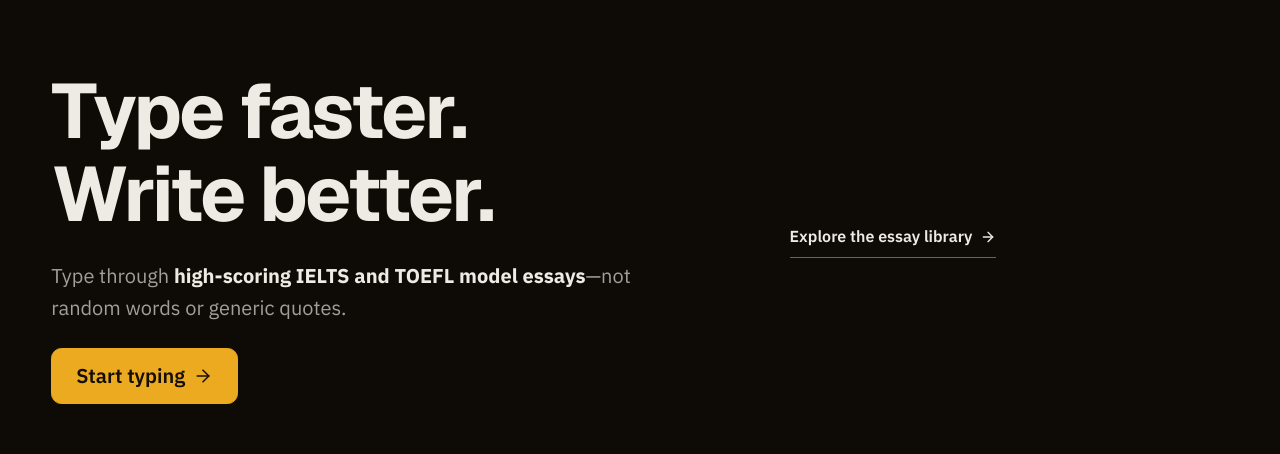
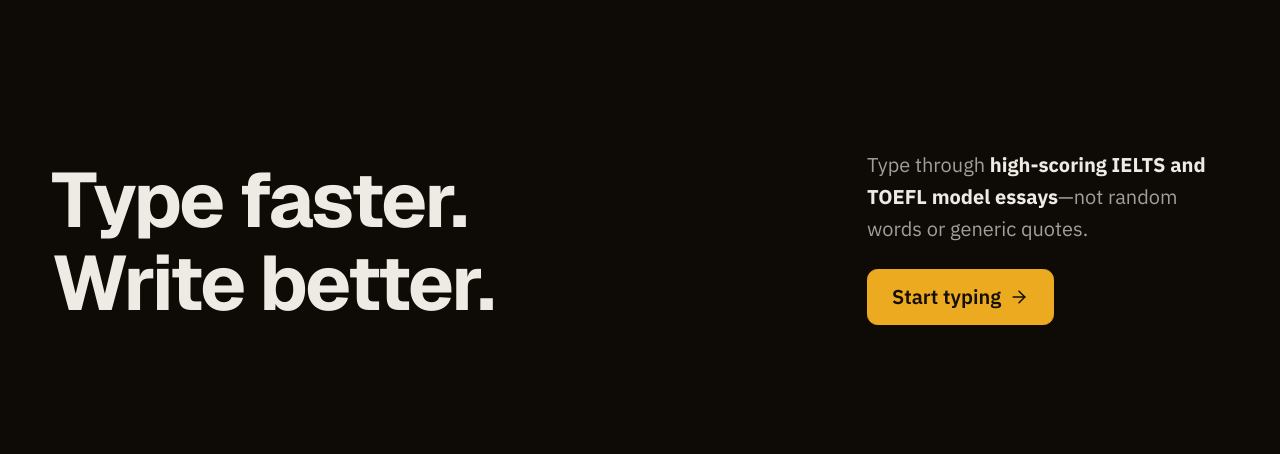
Before and after one commit to Liangchen-0311/TypingAbroad, a Next.js app: page / in a window 1280 px wide. Shown: the part 136-590 px from the top of the page. Built offline with nearby package versions, Linux system fonts and the light colour scheme; no server answers.

Commit message:
Refine homepage hero layout

```diff
--- a/src/app/globals.css
+++ b/src/app/globals.css
@@ -1,4 +1,4 @@
-/* Hallmark · pre-emit critique: P5 H5 E5 S5 R5 V4 · genre: modern-minimal · tone: quiet academic instrument · palette: warm amber on near-black · macrostructures: Split Studio (home) + Marquee Hero (about) · variation: proof-only rail + device-local metric · theme: custom · enrichment: E5 hand-built SVG (about) · nav: N1b preserved · footer: Ft5 preserved · contrast: pass (40–41) · slop: pass (42–45) · honest: pass (46) · chrome: pass (47) · tokens: pass (48) · icons: pass (30) · mobile: pass (34, 49–57) */
+/* Hallmark · pre-emit critique: P5 H5 E5 S5 R5 V4 · genre: modern-minimal · tone: quiet academic instrument · palette: warm amber on near-black · macrostructures: Split Studio (home) + Marquee Hero (about) · variation: statement-to-action split + text-only hero · theme: custom · enrichment: E5 hand-built SVG (about) · nav: N1b preserved · footer: Ft5 preserved · contrast: pass (40–41) · slop: pass (42–45) · honest: pass (46) · chrome: pass (47) · tokens: pass (48) · icons: pass (30) · mobile: pass (34, 49–57) */
 @import "../../tokens.css";
 @import "tailwindcss";
 
@@ -478,7 +478,9 @@
 }
 
 .home-hero h1 {
+  min-width: 0;
   max-width: 13ch;
+  overflow-wrap: anywhere;
   font-size: var(--text-display);
   font-weight: 700;
 }
@@ -3229,8 +3231,23 @@
   }
 
   .home-hero {
-    grid-template-columns: minmax(0, 1.15fr) minmax(0, 0.85fr);
-    gap: var(--space-4xl);
+    grid-template-columns: minmax(0, 1fr);
+  }
+
+  .home-hero__copy {
+    grid-template-columns: minmax(0, 1.3fr) minmax(20rem, 0.7fr);
+    column-gap: var(--space-4xl);
+    row-gap: var(--space-lg);
+    align-items: end;
+  }
+
+  .home-hero h1 {
+    grid-row: 1 / 3;
+  }
+
+  .home-hero__copy > p,
+  .home-hero__cta {
+    grid-column: 2;
   }
 
   .mistake-layout {
--- a/src/app/page.tsx
+++ b/src/app/page.tsx
@@ -11,10 +11,6 @@
           <p>Type through <strong>high-scoring IELTS and TOEFL model essays</strong>—not random words or generic quotes.</p>
           <Link className="primary-button home-hero__cta" href="/practice">Start typing <ArrowRight aria-hidden="true" /></Link>
         </div>
-
-        <aside className="home-writing-proof home-writing-proof--compact" aria-label="Essay library">
-          <Link className="text-link" href="/library">Explore the essay library <ArrowRight aria-hidden="true" /></Link>
-        </aside>
       </section>
 
       <HomePracticePreview />
```
